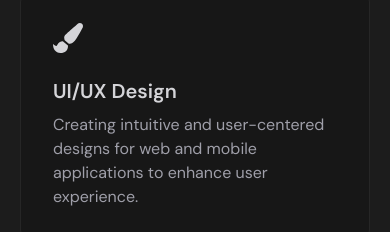
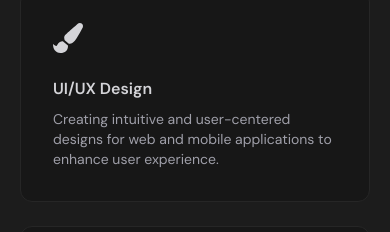
Before and after one commit to yinscript/jenny-marinay, a React (Vite) app: page / in a window 390 px wide. Shown: the part 621-853 px from the top of the page. Built offline with nearby package versions, Linux system fonts and the light colour scheme.

Commit message:
fixed text responsiveness in expertise/services section

```diff
--- a/src/components/sections/Services.jsx
+++ b/src/components/sections/Services.jsx
@@ -39,8 +39,8 @@ const Services = () => {
           >
             <SpotlightCard spotlightColor={spotlightColor} className="flex flex-col">
               {icon}
-              <div className="text-xl font-semibold mb-2 text-zinc-300">{title}</div>
-              <div className="text-md text-zinc-400">{description}</div>
+              <div className="text-md md:text-md lg:text-xl font-semibold mb-2 text-zinc-300">{title}</div>
+              <div className="text-sm lg:text-base text-zinc-400">{description}</div>
             </SpotlightCard>
           </MotionWrapper>
         ))}
```
